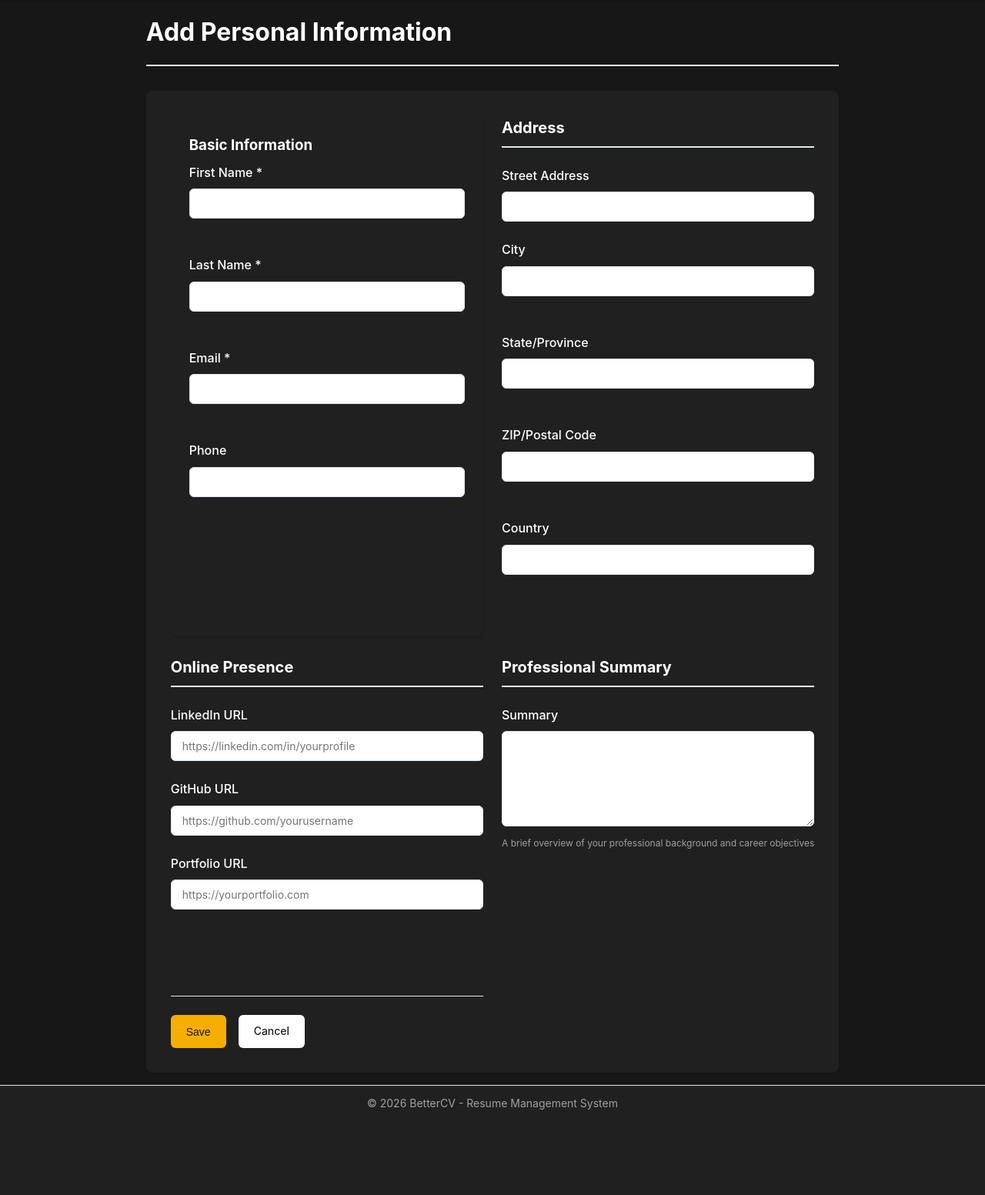
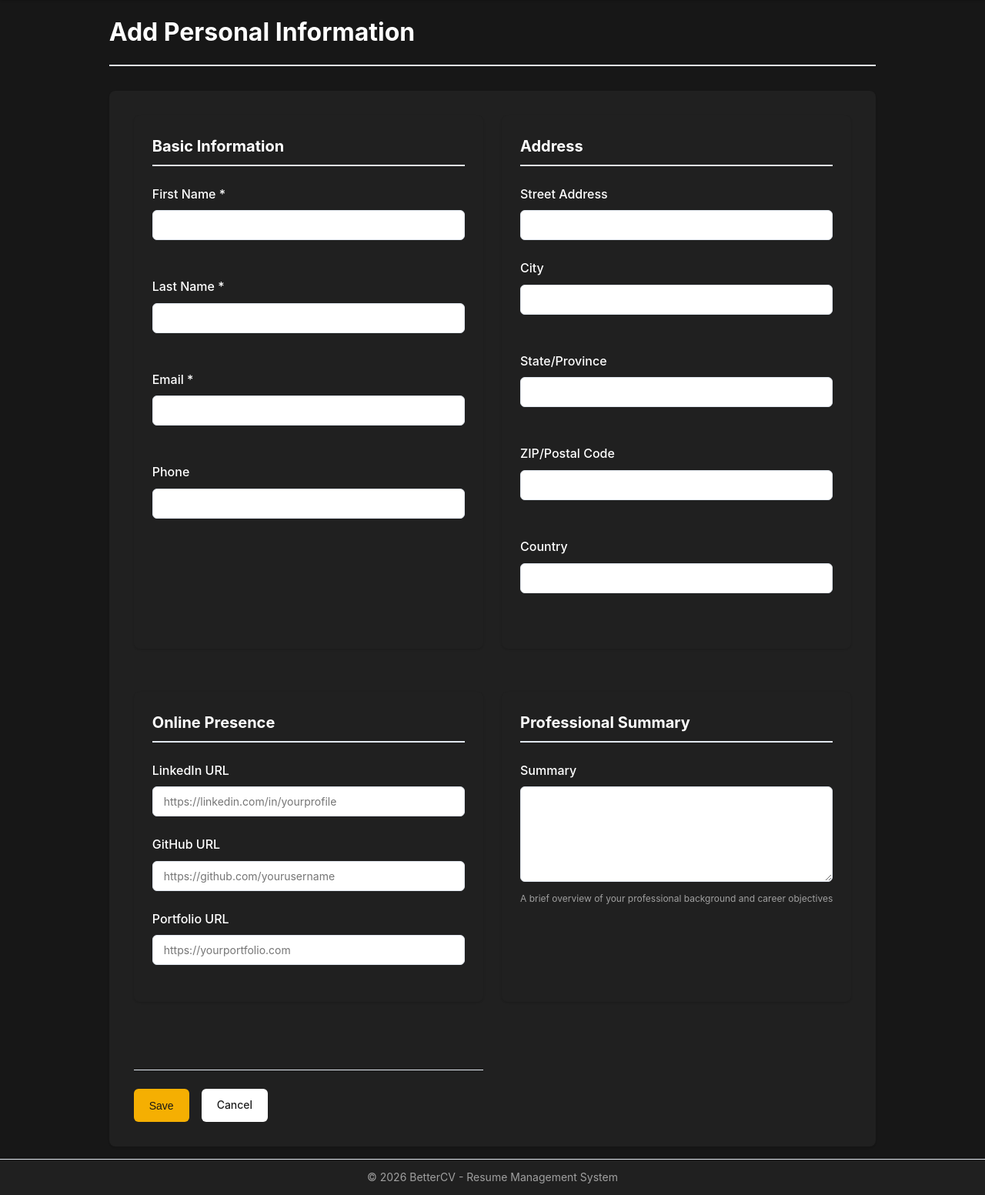
Before and after one commit to gvanlee/BetterCV, a Flask app: page /personal-info/edit in a window 1280 px wide. Shown: the part 104-1657 px from the top of the page at 77% size. Before the commit the page ends 1546 px from the top, so only its background shows below. Run offline with Flask 3, Linux system fonts and the light colour scheme; a user stored in the database is signed in; data comes from the database, SQL or seed files in the repository; data that the repository does not hold is empty; some libraries are stand-ins or nearby versions.

Commit message:
* styles

```diff
--- a/templates/edit_personal_info.html
+++ b/templates/edit_personal_info.html
@@ -8,7 +8,7 @@
 </div>
 
 <form method="POST" class="form card-grid-xl">
-    <div class="card">
+    <div class="form-section card">
         <h3>{{ t.personal_info.basic_info }}</h3>
 
         <div class="form-row">
@@ -40,7 +40,7 @@
         </div>
     </div>
 
-    <div class="form-section">
+    <div class="form-section card">
         <h3>{{ t.personal_info.address_section }}</h3>
 
         <div class="form-group">
@@ -78,7 +78,7 @@
         </div>
     </div>
 
-    <div class="form-section">
+    <div class="form-section card">
         <h3>{{ t.personal_info.online_presence }}</h3>
 
         <div class="form-group">
@@ -103,7 +103,7 @@
         </div>
     </div>
 
-    <div class="form-section">
+    <div class="form-section card">
         <h3>{{ t.personal_info.professional_summary }}</h3>
 
         <div class="form-group">
```
